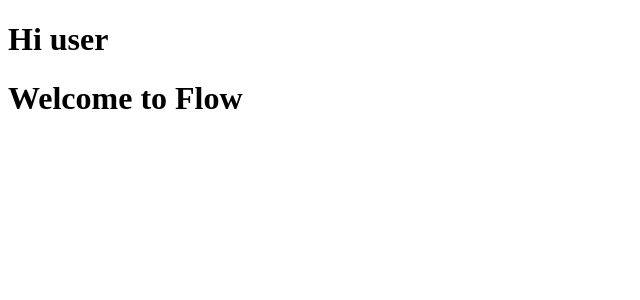
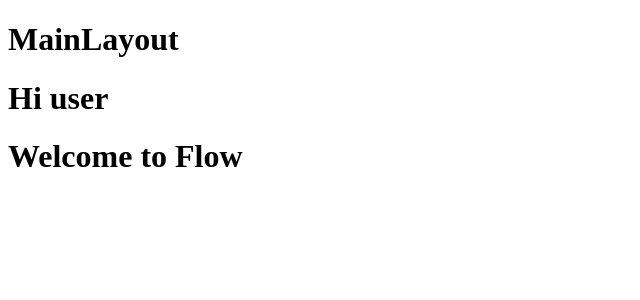
Before and after one commit to effectiveCoding/flow, a Next.js app: page / in a window 1280 px wide. Shown: the top 300 px of the page, without its empty margins (0-640 px from the left). Built offline with nearby package versions, Linux system fonts and the light colour scheme.

Commit message:
added layouts

```diff
--- /dev/null
+++ b/components/layouts/MainLayout.tsx
@@ -0,0 +1,16 @@
+import React, { ReactNode } from 'react'
+
+type MainLayoutProps = {
+  children: ReactNode
+}
+
+const MainLayout = ({ children }: MainLayoutProps) => {
+  return (
+    <>
+      <h1>MainLayout</h1>
+      {children}
+    </>
+  )
+}
+
+export default MainLayout
--- a/package.json
+++ b/package.json
@@ -12,8 +12,12 @@
   "author": "Anton Palermo <ANPalermo@outlook.com>",
   "license": "MIT",
   "dependencies": {
+    "@chakra-ui/react": "^1.8.8",
+    "@emotion/react": "^11.9.0",
+    "@emotion/styled": "^11.8.1",
     "@next-auth/prisma-adapter": "^1.0.3",
     "@prisma/client": "^3.12.0",
+    "framer-motion": "^6.3.0",
     "next": "^12.1.5",
     "next-auth": "^4.3.1",
     "react": "^18.0.0",
--- a/pages/_app.tsx
+++ b/pages/_app.tsx
@@ -1,12 +1,14 @@
-import React from 'react'
-import { AppProps } from 'next/app'
-
+import React, { ReactElement } from 'react'
 import { SessionProvider } from 'next-auth/react'
 
-const App = ({ Component, pageProps: { session, ...props } }: AppProps) => {
+import { pageProps } from '@utils/pageProps'
+
+const App = ({ Component, pageProps: { session, ...props } }: pageProps) => {
+  const getPageLayout = Component.pageLayout ?? ((page: ReactElement) => page)
+
   return (
     <SessionProvider session={session}>
-      <Component {...props} />
+      {getPageLayout(<Component {...props} />)}
     </SessionProvider>
   )
 }
--- a/pages/index.tsx
+++ b/pages/index.tsx
@@ -1,5 +1,6 @@
-import React from 'react'
+import React, { ReactElement } from 'react'
 import Welcome from 'components/Welcome'
+import MainLayout from '@components/layouts/MainLayout'
 
 const Home = () => {
   return (
@@ -10,4 +11,6 @@
   )
 }
 
+Home.pageLayout = (page: ReactElement) => <MainLayout>{page}</MainLayout>
+
 export default Home
--- a/tsconfig.json
+++ b/tsconfig.json
@@ -4,8 +4,9 @@
     "module": "commonjs",
     "baseUrl": ".",
     "paths": {
-      "components/*": ["components/*"],
-      "@db/*": ["db/*"]
+      "@components/*": ["components/*"],
+      "@db/*": ["db/*"],
+      "@utils/*": ["utils/*"]
     },
     "esModuleInterop": true,
     "forceConsistentCasingInFileNames": true,
--- /dev/null
+++ b/utils/pageLayout.ts
@@ -0,0 +1,6 @@
+import { ReactElement, ReactNode } from 'react'
+import { NextPage } from 'next'
+
+export type PageLayout = NextPage & {
+  pageLayout: (page: ReactElement) => ReactNode
+}
--- /dev/null
+++ b/utils/pageProps.ts
@@ -0,0 +1,6 @@
+import { AppProps } from 'next/app'
+import { PageLayout } from '@utils/pageLayout'
+
+export type pageProps = AppProps & {
+  Component: PageLayout
+}
```
Also changed, not shown: 1 other file (tests, documents, lock files or other folders).
